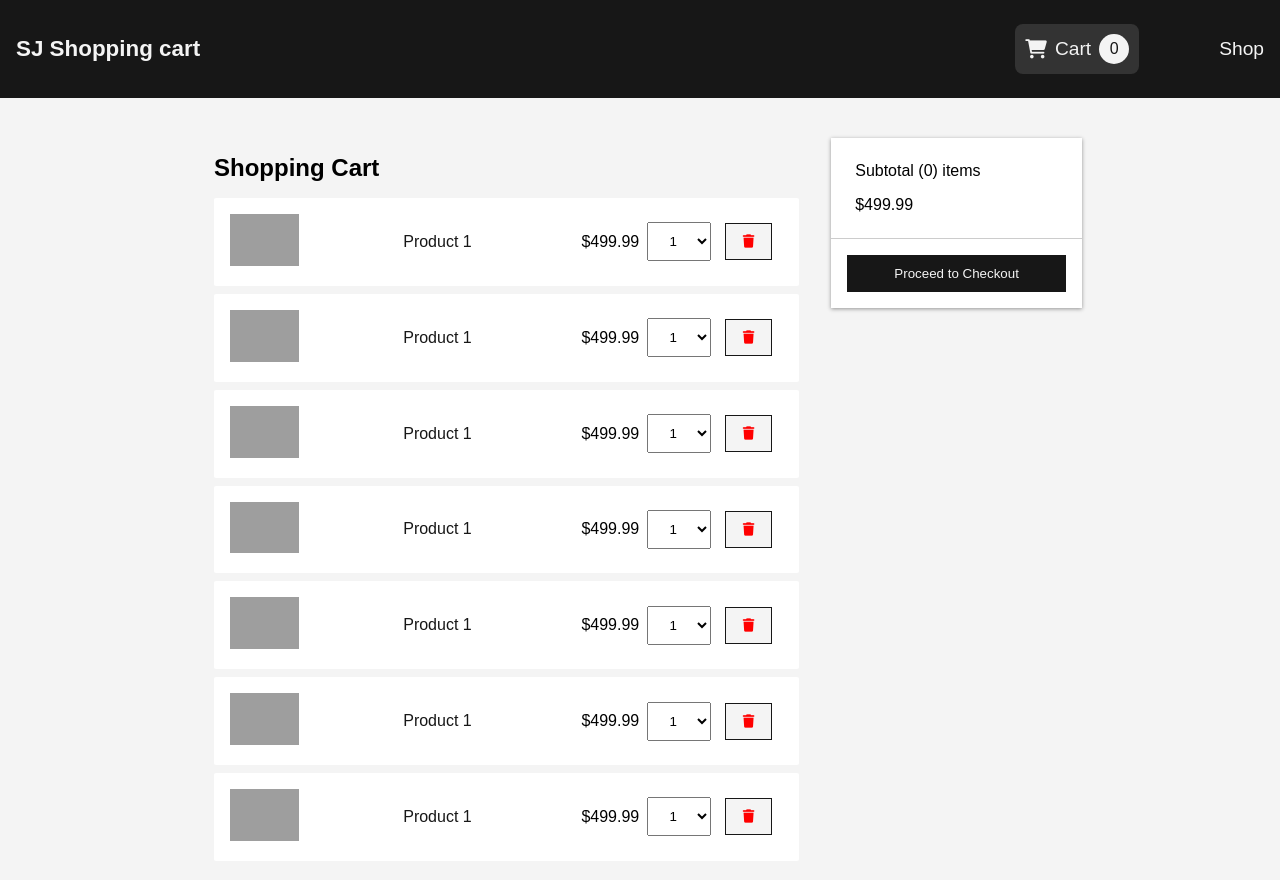
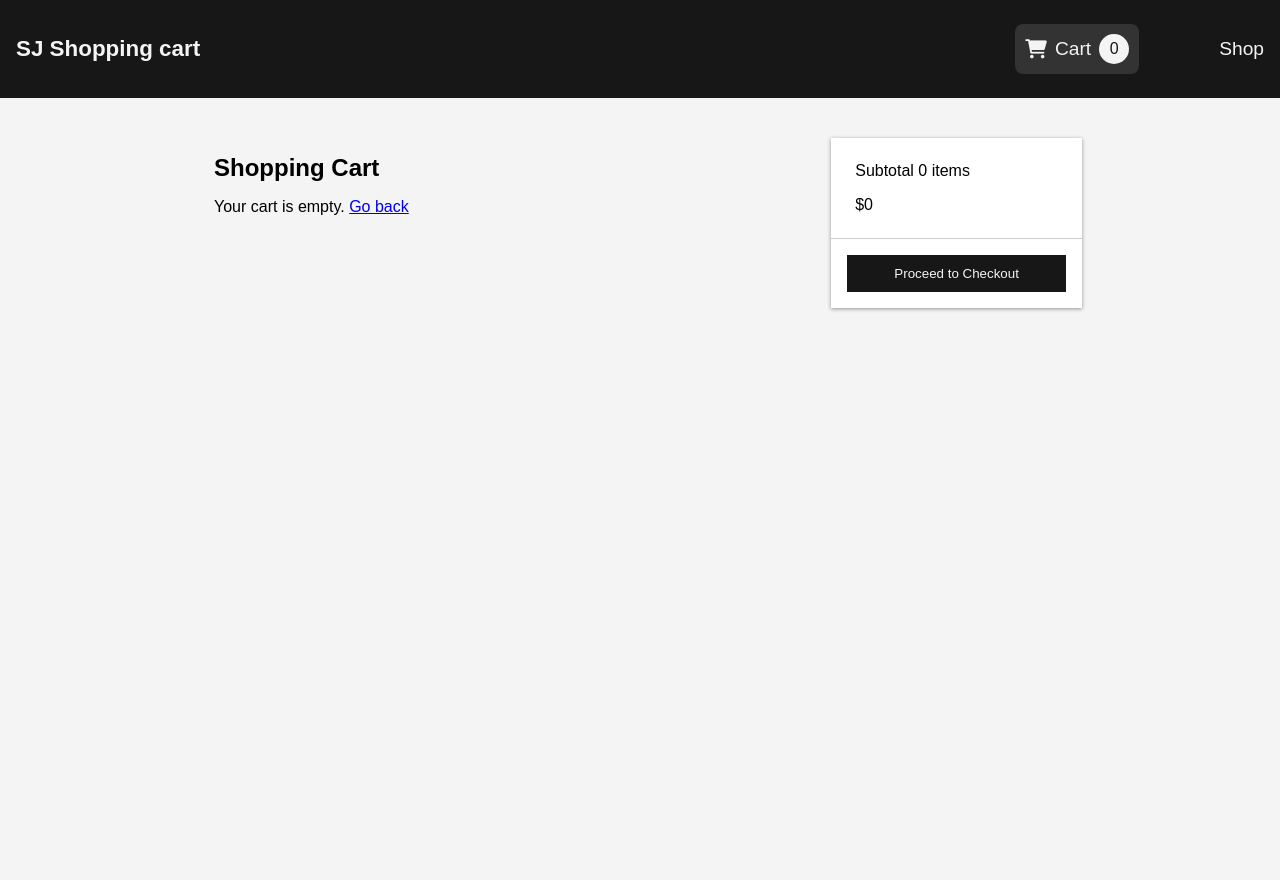
Before and after one commit to sunyrora/shopping-cart, a React (Create React App) app in the folder frontend/: page /cart in a window 1280 px wide. Shown: the top 880 px of the page. After the commit the page ends 800 px from the top, so only its background shows below. Built offline with nearby package versions, Linux system fonts and the light colour scheme; grey boxes are pictures that could not be loaded.

Commit message:
- ProductScree from DB - CartScreen, CartItem page from DB

```diff
--- a/frontend/src/Screens/CartScreen.js
+++ b/frontend/src/Screens/CartScreen.js
@@ -1,27 +1,61 @@
 import "./CartScreen.css";
-import CartItem from "../components/CartItem";
+import { useDispatch, useSelector } from 'react-redux';
+import { Link, useNavigate } from 'react-router-dom';
+
+// Components
+import CartItem from '../components/CartItem';
+
+// Actions
+import { addToCart, removeFromCart } from '../redux/actions/cartActions';
+
 
 const CartScreen = () => {
+    const { cartItems } = useSelector(state => state.cart);
+    const dispatch = useDispatch();
+    const navigate = useNavigate();
+
+
+    const removeFromCartHandler = id => {
+        dispatch(removeFromCart(id));
+    }
+
+    const qtyChangeHandler = (id, qty) => {
+        dispatch(addToCart(id, qty));
+    }
+
+    const getCartItemCount = () => (
+        cartItems.reduce((qty, item) => qty + Number(item.qty), 0)
+    );
+
+    const getCartSubTotal = () => (
+        cartItems.reduce((price, item) => (price + (item.price*item.qty)), 0)
+    )
+
     return (
         <div className="cartscreen">
             <div className="cartscreen__left">
-                <h2>Shopping Cart</h2>
-
-                <CartItem />
-                <CartItem />
-                <CartItem />
-                <CartItem />
-                <CartItem />
-                <CartItem />
-                <CartItem />
+            <h2>Shopping Cart</h2>
+            { cartItems.length === 0 ? (
+                <div>
+                    Your cart is empty. <Link to="/">Go back</Link>
+                </div>
+                ) : (
+                cartItems.map(item => (
+                    <CartItem key={item.productId} item={item}
+                        onClickDelete={removeFromCartHandler}
+                        onChangeQty={qtyChangeHandler}
+                     />
+                ))
+            )}
             </div>
             <div className="cartscreen__right">
-                <div class="cartscreen__info">
-                    <p>Subtotal (0) items</p>
-                    <p>$499.99</p>
-                </div>
-                <div><button>Proceed to Checkout</button></div>
+            <div className="cartscreen__info">
+                <p>Subtotal { getCartItemCount() } items</p>
+                <p>${ getCartSubTotal() }</p>
             </div>
+            <div><button>Proceed to Checkout</button></div>
+        </div>
+
         </div>
     )
 };
--- a/frontend/src/Screens/HomeScreen.js
+++ b/frontend/src/Screens/HomeScreen.js
@@ -9,9 +9,9 @@ import Product from '../components/Product';
 const HomeScreen = () => {
 
     const dispatch = useDispatch();
-    const getProductsReducer = useSelector(state => state.getProductsReducer);
+    const listProducts = useSelector(state => state.listProducts);
 
-    const { products, loading, error } = getProductsReducer;
+    const { products, loading, error } = listProducts;
 
     useEffect(() => {
         dispatch(getProducts());
@@ -28,7 +28,7 @@ const HomeScreen = () => {
                     <h2>{error}</h2>
                     ) : (
                         products.map(product => (
-                        <Product product={product} />
+                        <Product key={product._id} product={product} />
                     )))
                 }
             </div>
--- a/frontend/src/Screens/ProductScreen.js
+++ b/frontend/src/Screens/ProductScreen.js
@@ -1,38 +1,74 @@
 import './ProductScreen.css';
+import { useState, useEffect } from 'react';
+import { useDispatch, useSelector } from 'react-redux';
+import { useParams, useNavigate } from 'react-router-dom';
+
+// Actions
+import { getProductsDetails } from '../redux/actions/productActions';
+import { addToCart } from '../redux/actions/cartActions';
 
 const ProductScreen = () => {
+    const [qty, setQty] = useState(1);
+
+    const params = useParams();
+    const navigate = useNavigate();
+    const productId = params.id;
+
+    const dispatch = useDispatch();
+    const { productDetails } = useSelector(state => state);
+    const { loading, error, product } = productDetails;
+
+    useEffect(() => {
+        if(product && productId !== product._id) {
+            dispatch(getProductsDetails(productId));
+        }
+    }, [dispatch], product, productId);
+
+
+    const addToCartHandler = e => {
+        dispatch(addToCart(product._id, qty));
+    // Todo
+    // history.push("/cart");
+    }
+
     return (
         <div className="productscreen">
+            {loading ? (<h2>Loading...</h2>) : error ? <h2>{error}</h2> :
+            (<>
                 <div className="productscreen__left">
                 <div className="left__image">
-                    <img src="https://images.unsplash.com/photo-1606813907291-d86efa9b94db?ixid=MXwxMjA3fDB8MHxwaG90by1wYWdlfHx8fGVufDB8fHw%3D&ixlib=rb-1.2.1&auto=format&fit=crop&w=1352&q=80" alt="product name" />
-
+                    <img src={product.imageUrl} alt={product.name} />
                 </div>
                 <div className="left__info">
-                    <p className="left__name">Product 1</p>
-                    <p>Price: $499.99</p>
-                    <p>Description: Lorem ipsum dolor sit amet consectetur, adipisicing elit. Reprehenderit eius explicabo veniam provident, quis non nisi ad unde quae maiores ullam ipsa qui. Voluptatum quisquam pariatur animi. Quaerat tempore atque expedita amet molestiae. At, optio quia! Omnis, officia. Delectus et, beatae reiciendis suscipit dicta perferendis debitis facilis. Repellendus, autem qui!</p>
+                    <p className="left__name">{product.name}</p>
+                    <p>Price: ${product.price}</p>
+                    <p>Description: {product.description}</p>
                 </div>
                 </div>
                 <div className="productscreen__right">
                     <div className="right__info">
-                    <p>Price: <span>$499.99</span></p>
-                    <p>Status: <span>In Stock</span></p>
+                        <p>Price: <span>${product.price}</span></p>
+                        <p>Status:
+                            <span>
+                                {product.countInStock ? (
+                                    `In Stock (${product.countInStock})`
+                                ) : `Out of Stock` }
+                            </span>
+                        </p>
                         <p>
                             Qty
-                        <select name="" id="">
-                            <option value="1">1</option>
-                            <option value="2">2</option>
-                            <option value="3">3</option>
-                            <option value="4">4</option>
+                            <select value={qty} onChange={e => {setQty(e.target.value);}}>
+                                {[...Array(product.countInStock).keys()].map(x => (<option key={x+1} value={x+1}>{x+1}</option>)
+                                )}
                             </select>
                         </p>
-                    <p><button type="button">Add to cart</button></p>
+                        <p><button type="button" onClick={addToCartHandler}>Add to cart</button></p>
                     </div>
                 </div>
+            </>)
+            }
+        </div>
+    );
+};
 
-        </div>
-    )
-}
-
-export default ProductScreen
+export default ProductScreen;
--- a/frontend/src/components/CartItem.js
+++ b/frontend/src/components/CartItem.js
@@ -1,25 +1,36 @@
 import './CartItem.css';
 import { Link } from 'react-router-dom';
 
-const CartItem = () => {
+/*
+@param item {
+    productId,,
+    name,
+    description,
+    price,
+    countInStock,
+    imageUrl,
+    qty
+}
+ */
+
+const CartItem = ({item, onClickDelete, onChangeQty }) => {
     return (
         <div className="cartitem">
-            <div class="cartitem__image">
-                <img src='https://images.unsplash.com/photo-1606813907291-d86efa9b94db?ixid=MXwxMjA3fDB8MHxwaG90by1wYWdlfHx8fGVufDB8fHw%3D&ixlib=rb-1.2.1&auto=format&fit=crop&w=1352&q=80' alt='PlayStation 5' />
+            <div className="cartitem__image">
+                <img src={item.imageUrl} alt={item.name} />
             </div>
-            <Link to={`/product/61cc6c32a561c326e086567d`} className="cartitem__name">
-                <p>Product 1</p>
+            <Link to={`/product/${item.productId}`} className="cartitem__name">
+                <p>{item.name}</p>
             </Link>
 
-            <p class="cartitem__price">$499.99</p>
-            <select className="cartitem__select">
-                <option value="1">1</option>
-                <option value="2">2</option>
-                <option value="3">3</option>
-                <option value="4">4</option>
+            <p className="cartitem__price">${item.price * item.qty} ({item.price}/unit)</p>
+            <select className="cartitem__select" value={item.qty} onChange={e=>onChangeQty(item.productId, e.target.value)}>
+                { [...Array(item.countInStock).keys()].map(x => (
+                    <option key={x+1} value={x+1}>{x+1}</option>
+                ))}
             </select>
 
-            <button class="cartitem__deletebtn"><i class="fas fa-trash"></i></button>
+            <button className="cartitem__deletebtn" onClick={e => onClickDelete(item.productId)}><i className="fas fa-trash"></i></button>
         </div>
     )
 };
--- a/frontend/src/redux/actions/cartActions.js
+++ b/frontend/src/redux/actions/cartActions.js
@@ -2,12 +2,12 @@ import * as actionTypes from '../constants/cartConstnts';
 import axios from 'axios';
 
 export const addToCart = (id, qty) => async (dispatch, getState) => {
-    const { data } = await axios.get('/api/products/${id}');
+    const { data } = await axios.get(`/api/products/${id}`);
 
     dispatch({
         type: actionTypes.ADD_TO_CART,
         payload: {
-            product: data._id,
+            productId: data._id,
             name: data.name,
             description: data.description,
             price: data.price,
--- a/frontend/src/redux/actions/productActions.js
+++ b/frontend/src/redux/actions/productActions.js
@@ -26,7 +26,7 @@ export const getProductsDetails = (id) => async (dispatch, getState) => {
     try {
         dispatch({type: actionTypes.GET_PRODUCT_DETAILS_REQUEST});
 
-        const { data } = await axios.get('/api/products/${id}');
+        const { data } = await axios.get(`/api/products/${id}`);
 
         dispatch({
             type: actionTypes.GET_PRODUCT_DETAILS_SUCCESS,
--- a/frontend/src/redux/reducers/cartReducers.js
+++ b/frontend/src/redux/reducers/cartReducers.js
@@ -1,5 +1,18 @@
 import * as actionTypes from '../constants/cartConstnts';
 
+
+/*
+CartItem state
+Array of {
+    productId,,
+    name,
+    description,
+    price,
+    countInStock,
+    imageUrl,
+    qty
+}
+ */
 const CART_INITIAL_STATE = {
     cartItems: [],
 };
@@ -8,23 +21,24 @@ export const cartReducer = (state = CART_INITIAL_STATE, action) => {
     switch(action.type) {
         case actionTypes.ADD_TO_CART:
             const item = action.payload;
-            const existItem = state.cartItems.find(x => x.product === item.product);
+            const existItem = state.cartItems.find(x => x.productId === item.productId);
             if(existItem) {
                 return  {
                     ...state,
-                    cartItems: state.cartItems.map(x => x.product === existItem.product ? item: x)
+                    cartItems: state.cartItems.map(x => x.productId === existItem.productId ? item : x)
                 }
             } else {
                 return {
                     ...state,
-                    cartItem: [...state.cartItem, item],
+                    cartItems: [...state.cartItems, item],
                 };
             }
 
         case actionTypes.REMOVE_FROM_CART:
+            const id = action.payload;
             return {
                 ...state,
-                cartItems: state.cartItems.filter(x => x.product !== item),
+                cartItems: state.cartItems.filter(x => x.productId !== id),
             };
         case actionTypes.CART_RESET:
         default:
--- a/frontend/src/redux/reducers/productReducers.js
+++ b/frontend/src/redux/reducers/productReducers.js
@@ -46,9 +46,7 @@ export const getProductDetailsReducer = (state=PRODUCT_DETAIL_INITIAL_STATE, act
                 error: action.payload,
             };
         case actionTypes.GET_PRODUCT_DETAILS_RESET:
-            return {
-                product: {},
-            };
+            return PRODUCT_DETAIL_INITIAL_STATE;
         default:
             return state;
     }
--- a/frontend/src/redux/store.js
+++ b/frontend/src/redux/store.js
@@ -7,9 +7,9 @@ import { cartReducer } from './reducers/cartReducers';
 import { getProductsReducer, getProductDetailsReducer } from './reducers/productReducers';
 
 const reducers = combineReducers({
-    cartReducer: cartReducer,
-    getProductsReducer: getProductsReducer,
-    getProductDetailsReducer: getProductDetailsReducer,
+    cart: cartReducer,
+    listProducts: getProductsReducer,
+    productDetails: getProductDetailsReducer,
 });
 
 const middleware = [thunk];
```
Lines whose indentation alone changed are shown as unchanged.
